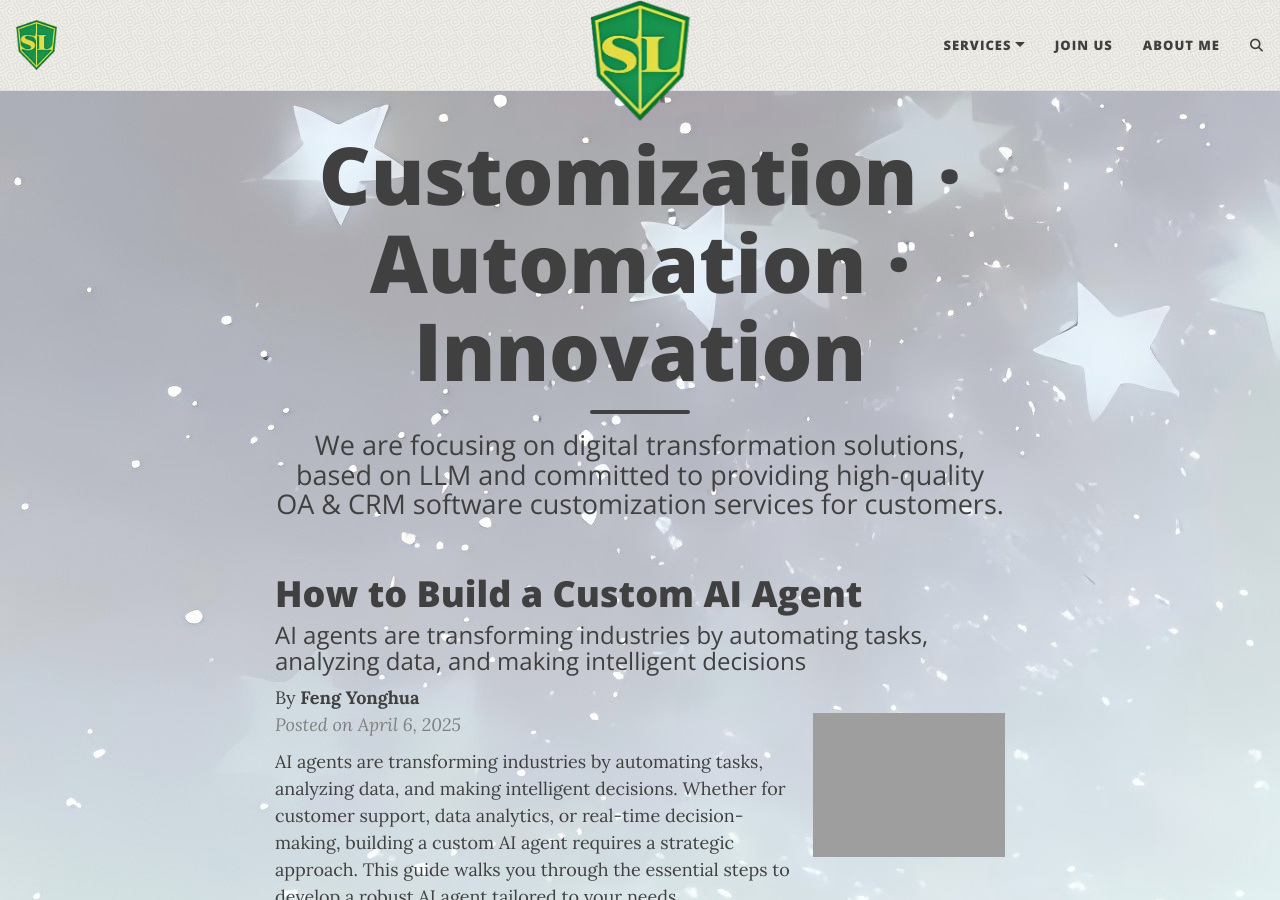
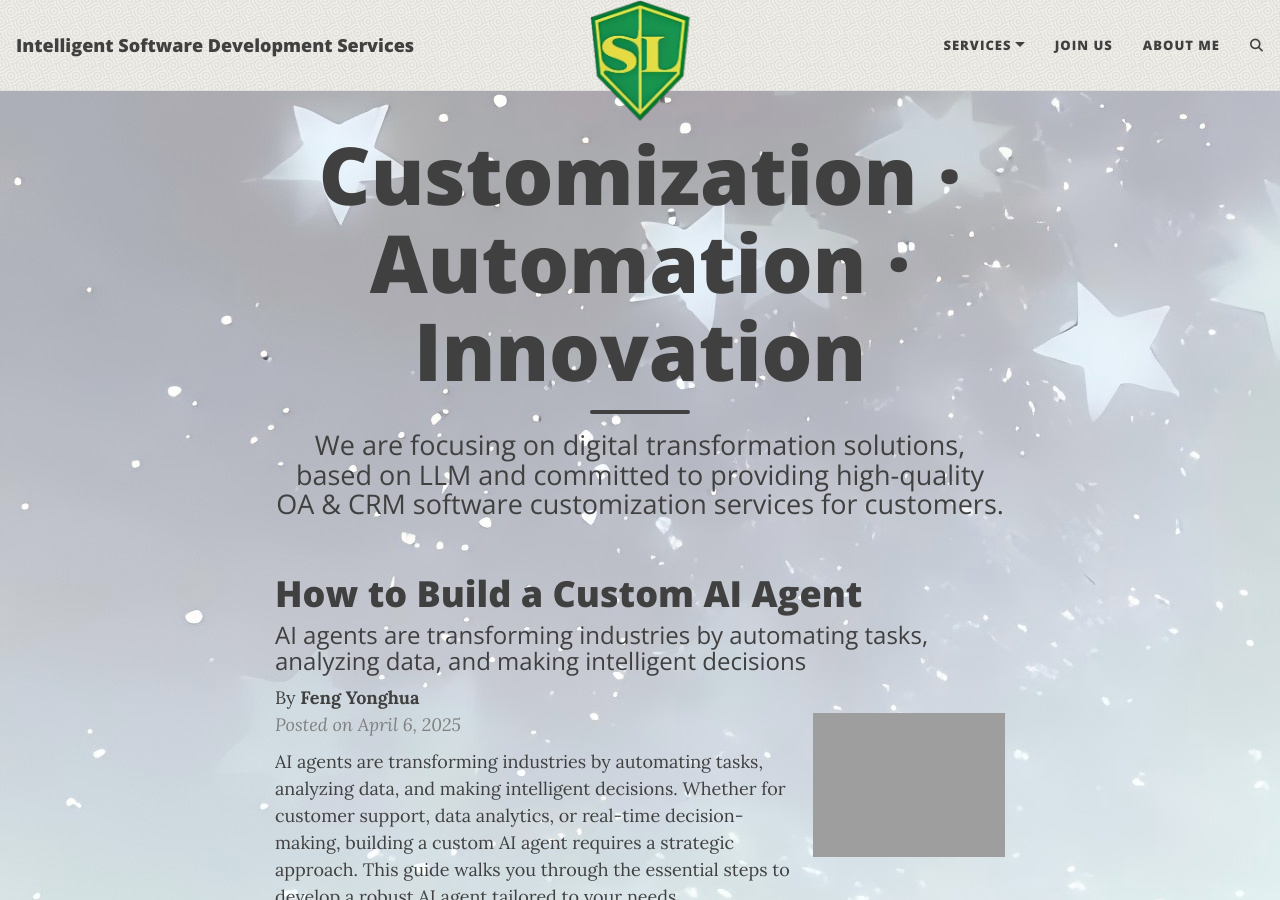
Before and after one commit to radarfyh/radarfyh.github.io, a Jekyll site: the page built from index.html, in a window 1280 px wide and 900 px high. Built offline with Jekyll 4.4.1, drawn with Linux system fonts in a browser that asks for light colours; the list of posts is cut into pages by our own code; comment, search, counter and statistics services are not loaded.

Commit message:
再次修正favicon

```diff
--- a/_config.yml
+++ b/_config.yml
@@ -40,8 +40,7 @@
 
 # If you want to have an image logo in the top-left corner instead of having the title of the website,
 # then specify the following parameter
-title-img: /assets/img/avatar-icon.png
-
+#title-img: /assets/img/avatar-icon.png
 
 #####################################
 # --- Footer social media links --- #
--- a/_includes/head.html
+++ b/_includes/head.html
@@ -161,11 +161,11 @@
   <link rel="stylesheet" href="{{ "/assets/css/staticman.css" | relative_url }}">
   {% endif %}
 
-  {% assign favicon_exists = site.static_files | where: "path", "/favicon.ico" | size %}
-  {% if favicon_exists == 1 %}
+  <!-- {% assign favicon_exists = site.static_files | where: "path", "/favicon.ico" | size %} -->
+  <!-- {% if favicon_exists == 1 %} -->
   <link rel="icon" href="{{ '/favicon.ico' | relative_url }}" />
   <link rel="shortcut icon" href="{{ '/favicon.ico' | relative_url }}" type="image/x-icon">
-  {% endif %}
+  <!-- {% endif %} -->
 
   {% if page.head-extra %}
     {% for file in page.head-extra %}
```
